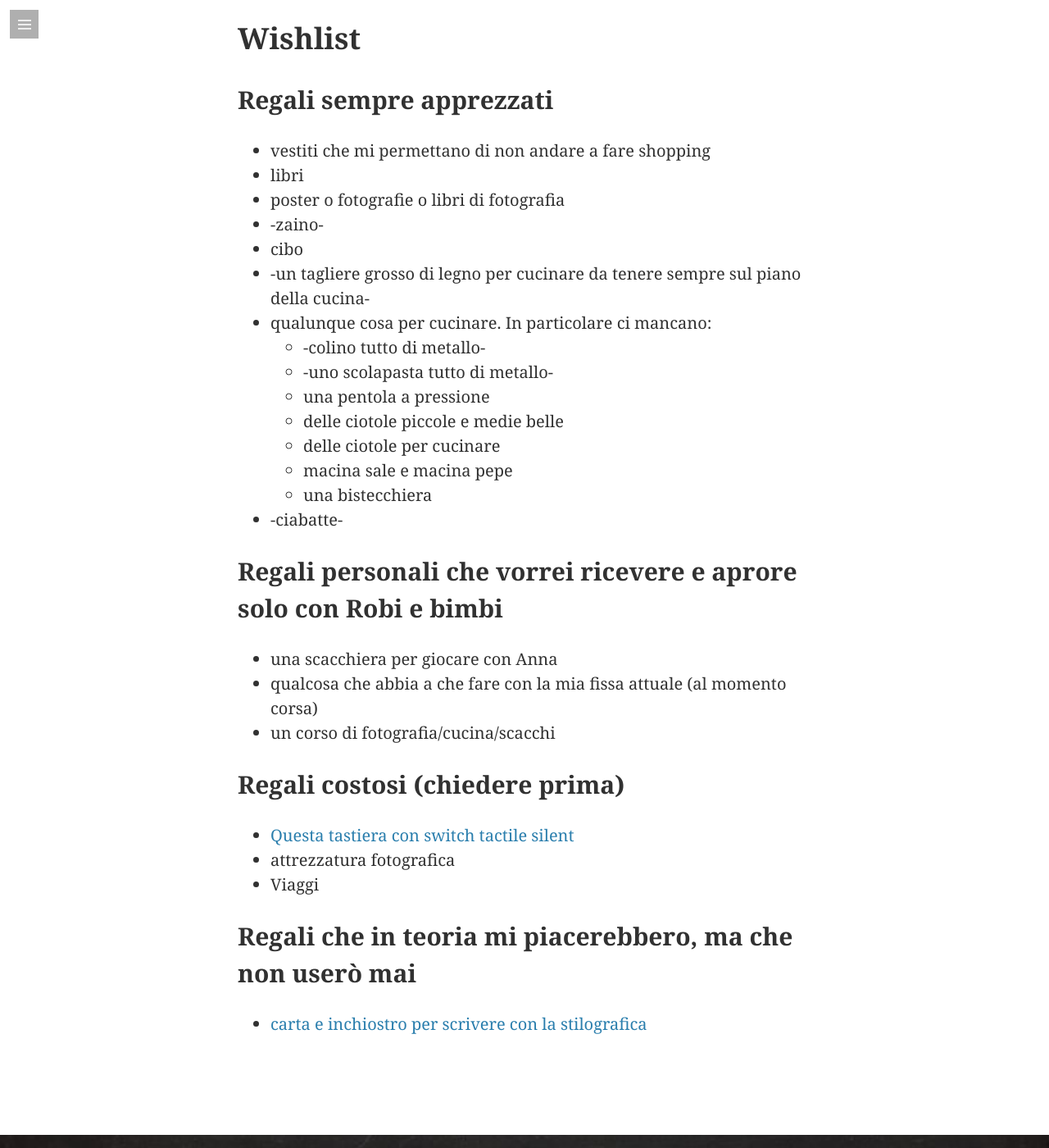
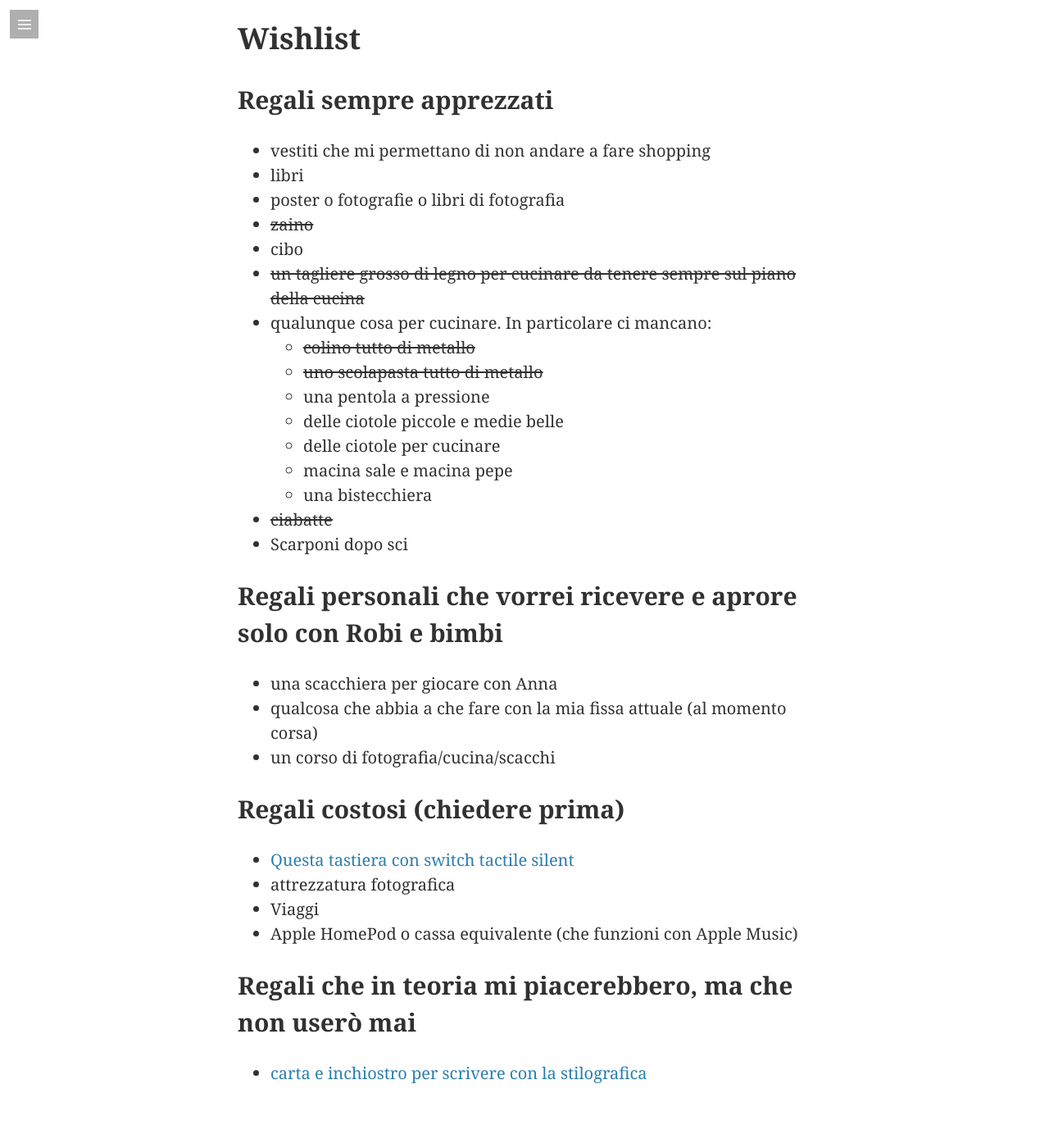
Before and after one commit to davidevernizzi/davidevernizzi.github.io, a Jekyll site: the page built from wishlist/wishlist.md, in a window 1280 px wide and 1400 px high, scrolled down 410 px. Shown: the whole window at 82% size. Built offline with Jekyll 4.4.1, drawn with Linux system fonts in a browser that asks for light colours; some web fonts are replaced; our own code applies the rules of GitHub Pages for plain Markdown files.

Commit message:
updated wishlist

```diff
--- a/wishlist/wishlist.md
+++ b/wishlist/wishlist.md
@@ -5,18 +5,19 @@
 * vestiti che mi permettano di non andare a fare shopping
 * libri
 * poster o fotografie o libri di fotografia
-* -zaino-
+* ~~zaino~~
 * cibo
-* -un tagliere grosso di legno per cucinare da tenere sempre sul piano della cucina-
+* ~~un tagliere grosso di legno per cucinare da tenere sempre sul piano della cucina~~
 * qualunque cosa per cucinare. In particolare ci mancano:
-    * -colino tutto di metallo-
-    * -uno scolapasta tutto di metallo-
+    * ~~colino tutto di metallo~~
+    * ~~uno scolapasta tutto di metallo~~
     * una pentola a pressione
     * delle ciotole piccole e medie belle
     * delle ciotole per cucinare
     * macina sale e macina pepe
     * una bistecchiera
-* -ciabatte-
+* ~~ciabatte~~
+* Scarponi dopo sci
 
 ## Regali personali che vorrei ricevere e aprore solo con Robi e bimbi
 
@@ -29,6 +30,7 @@
 * [Questa tastiera con switch tactile silent](https://www.trulyergonomic.com/store/truly-ergonomic-perfected-tkl-keyboard)
 * attrezzatura fotografica
 * Viaggi
+* Apple HomePod o cassa equivalente (che funzioni con Apple Music)
 
 ## Regali che in teoria mi piacerebbero, ma che non userò mai
 
```
